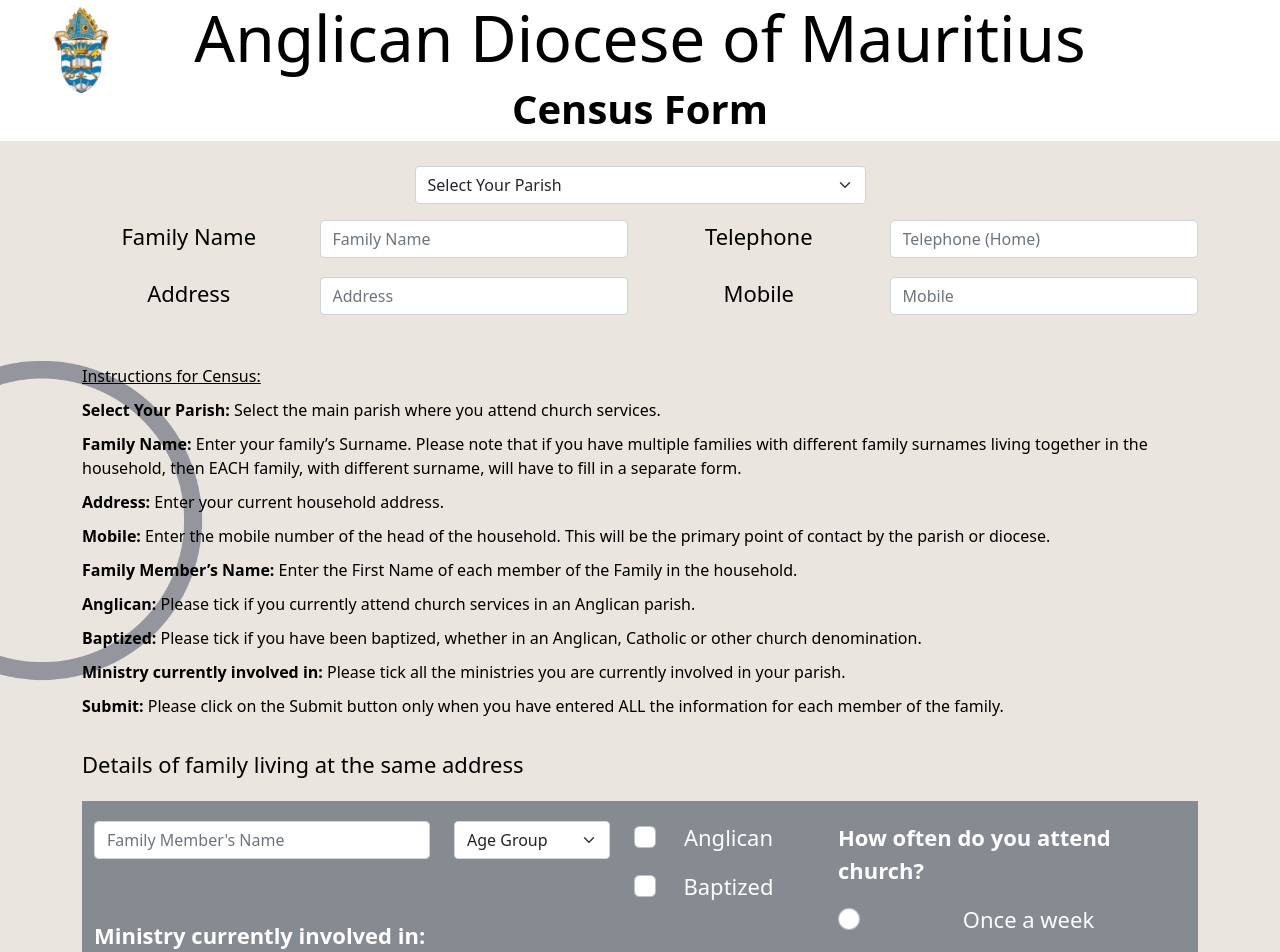
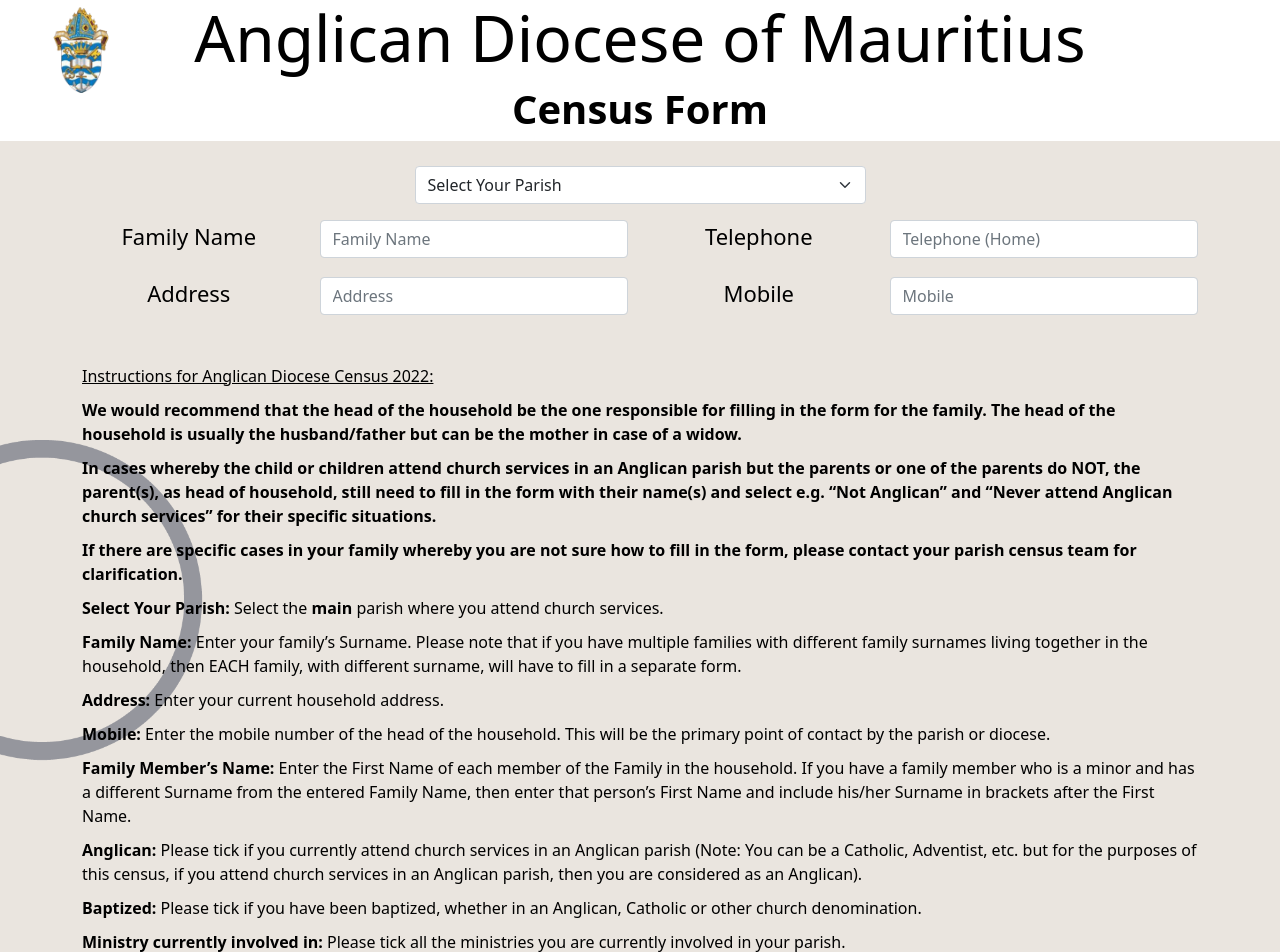
Before and after one commit to tiaRaza/Cencus-Form, a React (Create React App) app: page / in a window 1280 px wide. Shown: the top 952 px of the page. Built offline with nearby package versions, Linux system fonts and the light colour scheme.

Commit message:
Text Update

```diff
--- a/src/component/Form.jsx
+++ b/src/component/Form.jsx
@@ -287,16 +287,20 @@
                 </div>
             </div>
             <div className='form-body container form-description'>
-                <p><u>Instructions for Census:</u></p>
-                <p><strong>Select Your Parish:</strong> Select the main parish where you attend church services.</p>
+                <p><u>Instructions for Anglican Diocese Census 2022:</u></p>
+                <p><strong>We would recommend that the head of the household be the one responsible for filling in the form for the family. The head of the household is usually the husband/father but can be the mother in case of a widow.</strong></p>
+                <p><strong>In cases whereby the child or children attend church services in an Anglican parish but the parents or one of the parents do NOT, the parent(s), as head of household, still need to fill in the form with their name(s) and select e.g. “Not Anglican” and “Never attend Anglican church services” for their specific situations.</strong></p>
+                <p><strong>If there are specific cases in your family whereby you are not sure how to fill in the form, please contact your parish census team for clarification.</strong></p>
+
+                <p><strong>Select Your Parish:</strong> Select the <strong>main</strong> parish where you attend church services.</p>
                 <p><strong>Family Name:</strong> Enter your family’s Surname. Please note that if you have multiple families with different family surnames living together in the household, then EACH family, with different surname, will have to fill in a separate form.</p>
                 <p><strong>Address:</strong> Enter your current household address.</p>
                 <p><strong>Mobile:</strong> Enter the mobile number of the head of the household. This will be the primary point of contact by the parish or diocese.</p>
-                <p><strong>Family Member’s Name:</strong> Enter the First Name of each member of the Family in the household.</p>
-                <p><strong>Anglican:</strong> Please tick if you currently attend church services in an Anglican parish.</p>
+                <p><strong>Family Member’s Name:</strong> Enter the First Name of each member of the Family in the household. If you have a family member who is a minor and has a different Surname from the entered Family Name, then enter that person’s First Name and include his/her Surname in brackets after the First Name.</p>
+                <p><strong>Anglican:</strong> Please tick if you currently attend church services in an Anglican parish (Note: You can be a Catholic, Adventist, etc. but for the purposes of this census, if you attend church services in an Anglican parish, then you are considered as an Anglican).</p>
                 <p><strong>Baptized:</strong> Please tick if you have been baptized, whether in an Anglican, Catholic or other church denomination.</p>
                 <p><strong>Ministry currently involved in:</strong> Please tick all the ministries you are currently involved in your parish.</p>
-                <p><strong>Submit:</strong> Please click on the Submit button only when you have entered ALL the information for each member of the family.</p>
+                <p><strong>Submit:</strong> Please click on the Submit button only when you have entered <strong>ALL</strong> the information for <strong>EACH</strong> member of the family. If when you click on the Submit button and nothing happens, it is most likely that you have not ticked the agreement for data use as per the Data Protection Act. Once you have successfully submitted your form, you will receive a confirmation pop-up. </p>
             </div>
 
             <div className='form-body container'>
@@ -378,7 +382,7 @@
                     display={confirmSubmitDisplay}
                     hideModal={CloseModal}
                     actionProceed={ () => setProceedSubmit(true) }
-                    message="You are about to submit the form. Do you want to proceed?" /> : null
+                    message="Make sure you have added ALL your family members BEFORE submitting. Do you want to proceed and Submit ?" /> : null
             }
         </form>
     );
--- a/src/component/Section.jsx
+++ b/src/component/Section.jsx
@@ -90,7 +90,7 @@
             <div className='section-left col-md-8'>
                 <div className='section-top row'>
                     <div className="mb-3 col-sm col-md-6 col-lg-6">
-                        <input data-is-required="true" className="form-control" onBlur={OnBlurHandler} type="text" placeholder="Family Member's Name" data-name="memberName"/>
+                        <input data-is-required="true" className="form-control" onBlur={OnBlurHandler} type="text" placeholder="First Name of Family Member" data-name="memberName"/>
                     </div>
                     <div className="mb-3 col-sm col-md-6 col-lg-3">
                         <select onChange={OnSelectChangeHandler} className="form-select" name="ageGroup">
@@ -186,7 +186,7 @@
                 <p className="section-title">How often do you attend church?</p>
                 <div className="form-check mb-3">
                     <input onChange={OnRadioChange} data-name="churchFrequency" data-value="Once Week" name={`${id}-frequency`} className='form-check-input' type="radio" id={`${id}-one-week-check`}/>
-                    <label className='form-check-label' htmlFor={`${id}-one-week-check`}>Once a week</label>
+                    <label className='form-check-label' htmlFor={`${id}-one-week-check`}>At least Once a week</label>
                 </div>
                 <div className="form-check mb-3">
                     <input onChange={OnRadioChange} data-name="churchFrequency" data-value="Once Month" name={`${id}-frequency`} className='form-check-input' type="radio" id={`${id}-one-month-check`} />
```
